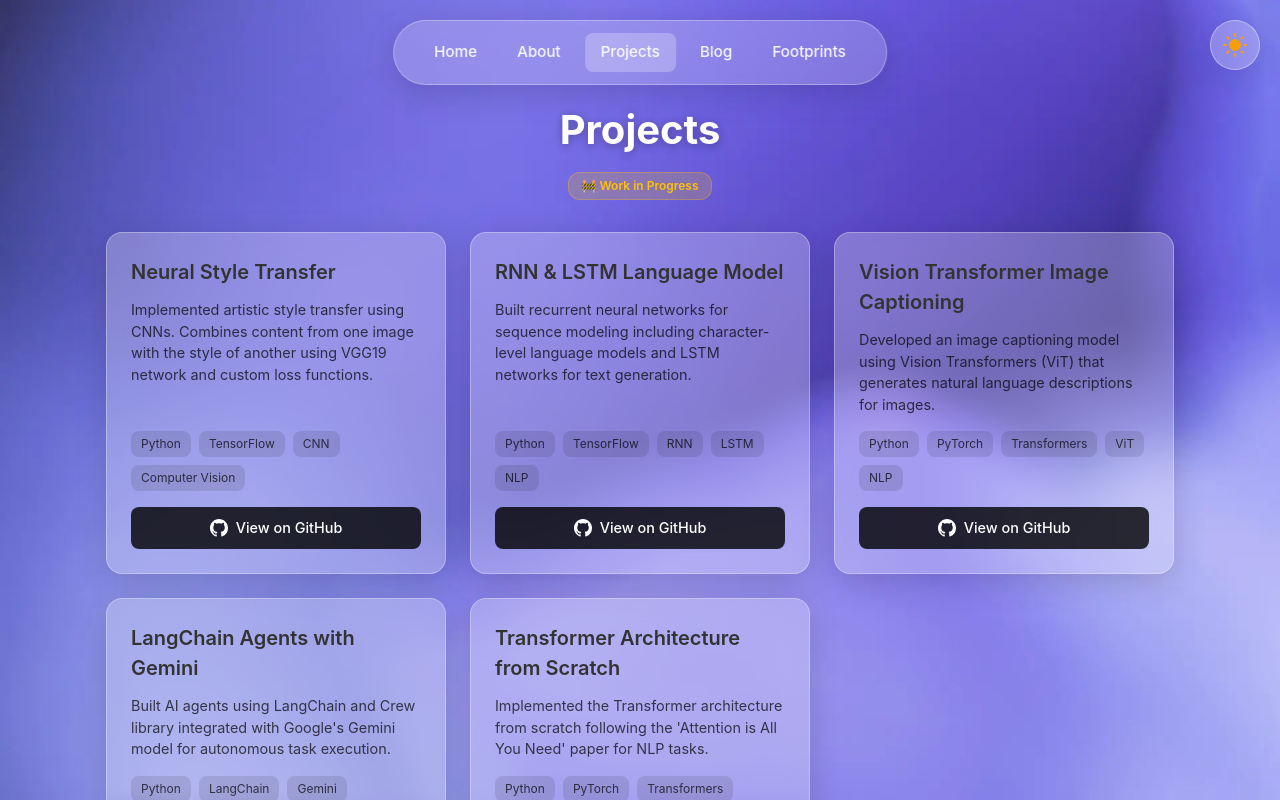
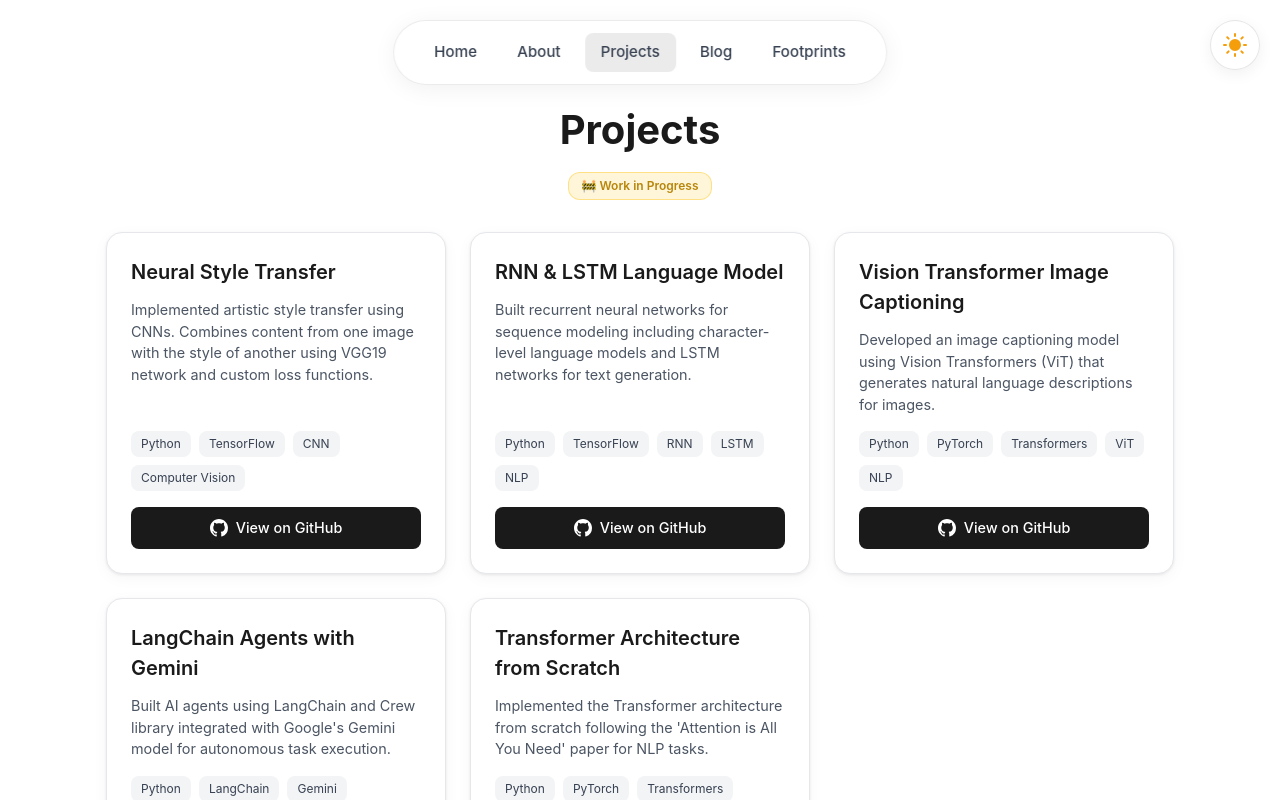
Before and after one commit to Agneypraseed/Agneypraseed.github.io, a React (Vite) app: page /#/projects in a window 1280 px wide. Shown: the top 800 px of the page. Built offline with nearby package versions, Linux system fonts and the light colour scheme.

Commit message:
Only home background set to blue

```diff
--- a/src/App.jsx
+++ b/src/App.jsx
@@ -1,4 +1,4 @@
-import { HashRouter as Router, Routes, Route } from "react-router-dom";
+import { HashRouter as Router, Routes, Route, useLocation } from "react-router-dom";
 import { useEffect, useState } from "react";
 import Navbar from "./components/Navbar";
 import DarkModeToggle from "./components/DarkModeToggle";
@@ -9,8 +9,10 @@ import FootprintsPage from "./pages/FootprintsPage";
 import AboutPage from "./pages/AboutPage";
 import NotFoundPage from "./pages/NotFoundPage";
 
-const App = () => {
+const AppContent = () => {
     const [darkMode, setDarkMode] = useState(false);
+    const location = useLocation();
+    const isHomePage = location.pathname === "/";
 
     useEffect(() => {
         const savedMode = localStorage.getItem("darkMode");
@@ -36,9 +38,9 @@ const App = () => {
     }, [darkMode]);
 
     return (
-        <Router>
-            <Navbar darkMode={darkMode} />
-            <DarkModeToggle darkMode={darkMode} toggleDarkMode={handleDarkModeToggle} />
+        <>
+            <Navbar darkMode={darkMode} isHomePage={isHomePage} />
+            <DarkModeToggle darkMode={darkMode} toggleDarkMode={handleDarkModeToggle} isHomePage={isHomePage} />
             <Routes>
                 <Route path="/" element={<HomePage darkMode={darkMode} />} />
                 <Route path="/about" element={<AboutPage darkMode={darkMode} />} />
@@ -47,6 +49,14 @@ const App = () => {
                 <Route path="/footprints" element={<FootprintsPage darkMode={darkMode} />} />
                 <Route path="*" element={<NotFoundPage darkMode={darkMode} />} />
             </Routes>
+        </>
+    );
+};
+
+const App = () => {
+    return (
+        <Router>
+            <AppContent />
         </Router>
     );
 };
--- a/src/components/DarkModeToggle.jsx
+++ b/src/components/DarkModeToggle.jsx
@@ -1,6 +1,9 @@
 import React from "react";
 
-const DarkModeToggle = ({ darkMode, toggleDarkMode }) => {
+const DarkModeToggle = ({ darkMode, toggleDarkMode, isHomePage }) => {
+    // On non-home pages in light mode: adapted for white bg
+    const useWhiteBg = !darkMode && !isHomePage;
+
     return (
         <div className="header-controls" style={{ position: "fixed", top: 20, right: 20, zIndex: 100 }}>
             <button
@@ -10,12 +13,16 @@ const DarkModeToggle = ({ darkMode, toggleDarkMode }) => {
                 style={{
                     background: darkMode
                         ? "rgba(30, 30, 30, 0.6)"
-                        : "rgba(255, 255, 255, 0.25)",
+                        : useWhiteBg
+                            ? "rgba(255, 255, 255, 0.9)"
+                            : "rgba(255, 255, 255, 0.25)",
                     backdropFilter: "blur(10px)",
                     WebkitBackdropFilter: "blur(10px)",
                     border: darkMode
                         ? "1px solid rgba(255, 255, 255, 0.1)"
-                        : "1px solid rgba(255, 255, 255, 0.4)",
+                        : useWhiteBg
+                            ? "1px solid rgba(0, 0, 0, 0.1)"
+                            : "1px solid rgba(255, 255, 255, 0.4)",
                     borderRadius: "50%",
                     width: "50px",
                     height: "50px",
@@ -26,7 +33,9 @@ const DarkModeToggle = ({ darkMode, toggleDarkMode }) => {
                     transition: "all 0.4s ease",
                     boxShadow: darkMode
                         ? "0 8px 32px rgba(0, 0, 0, 0.3)"
-                        : "0 8px 32px rgba(0, 0, 0, 0.1)",
+                        : useWhiteBg
+                            ? "0 4px 16px rgba(0, 0, 0, 0.06)"
+                            : "0 8px 32px rgba(0, 0, 0, 0.1)",
                     transform: darkMode ? "rotate(360deg)" : "rotate(0deg)",
                 }}
                 onMouseEnter={(e) => {
@@ -39,7 +48,9 @@ const DarkModeToggle = ({ darkMode, toggleDarkMode }) => {
                     e.currentTarget.style.transform = darkMode ? "rotate(360deg) scale(1)" : "rotate(0deg) scale(1)";
                     e.currentTarget.style.boxShadow = darkMode
                         ? "0 8px 32px rgba(0, 0, 0, 0.3)"
-                        : "0 8px 32px rgba(0, 0, 0, 0.1)";
+                        : useWhiteBg
+                            ? "0 4px 16px rgba(0, 0, 0, 0.06)"
+                            : "0 8px 32px rgba(0, 0, 0, 0.1)";
                 }}
             >
                 {darkMode ? (
--- a/src/components/Footer.jsx
+++ b/src/components/Footer.jsx
@@ -1,12 +1,15 @@
-const Footer = ({ darkMode }) => {
+const Footer = ({ darkMode, isHomePage }) => {
     const currentYear = new Date().getFullYear();
+
+    // On home page or dark mode: light text; on other pages in light mode: dark text
+    const useWhiteBg = !darkMode && !isHomePage;
 
     return (
         <footer style={{
             textAlign: "center",
             padding: "1.5rem",
             backgroundColor: "transparent",
-            color: darkMode ? "rgba(255, 255, 255, 0.6)" : "rgba(255, 255, 255, 0.9)",
+            color: useWhiteBg ? "rgba(0, 0, 0, 0.45)" : darkMode ? "rgba(255, 255, 255, 0.6)" : "rgba(255, 255, 255, 0.9)",
             fontSize: "0.9rem",
             transition: "all 0.3s ease",
         }}>
--- a/src/components/Navbar.jsx
+++ b/src/components/Navbar.jsx
@@ -1,8 +1,12 @@
 import { NavLink } from "react-router-dom";
 
-const Navbar = ({ darkMode }) => {
+const Navbar = ({ darkMode, isHomePage }) => {
+    // On home page or dark mode: white text on blue/dark bg
+    // On other pages in light mode: dark text on white bg
+    const useWhiteBg = !darkMode && !isHomePage;
+
     const linkStyle = {
-        color: darkMode ? "rgba(255, 255, 255, 0.9)" : "rgba(255, 255, 255, 0.95)",
+        color: useWhiteBg ? "#374151" : "rgba(255, 255, 255, 0.95)",
         textDecoration: "none",
         padding: "0.5rem 1rem",
         borderRadius: "8px",
@@ -14,8 +18,18 @@ const Navbar = ({ darkMode }) => {
 
     const activeLinkStyle = {
         ...linkStyle,
-        background: darkMode ? "rgba(255, 255, 255, 0.15)" : "rgba(255, 255, 255, 0.25)",
+        background: useWhiteBg
+            ? "rgba(0, 0, 0, 0.08)"
+            : darkMode
+                ? "rgba(255, 255, 255, 0.15)"
+                : "rgba(255, 255, 255, 0.25)",
     };
+
+    const hoverBg = useWhiteBg
+        ? "rgba(0, 0, 0, 0.05)"
+        : darkMode
+            ? "rgba(255, 255, 255, 0.1)"
+            : "rgba(255, 255, 255, 0.15)";
 
     return (
         <nav style={{
@@ -27,19 +41,30 @@ const Navbar = ({ darkMode }) => {
             display: "flex",
             gap: "0.5rem",
             padding: "0.75rem 1.5rem",
-            background: darkMode ? "rgba(30, 30, 30, 0.7)" : "rgba(255, 255, 255, 0.2)",
+            background: useWhiteBg
+                ? "rgba(255, 255, 255, 0.85)"
+                : darkMode
+                    ? "rgba(30, 30, 30, 0.7)"
+                    : "rgba(255, 255, 255, 0.2)",
             backdropFilter: "blur(12px)",
             WebkitBackdropFilter: "blur(12px)",
             borderRadius: "50px",
-            border: darkMode ? "1px solid rgba(255, 255, 255, 0.1)" : "1px solid rgba(255, 255, 255, 0.3)",
-            boxShadow: "0 8px 32px rgba(0, 0, 0, 0.15)",
+            border: useWhiteBg
+                ? "1px solid rgba(0, 0, 0, 0.08)"
+                : darkMode
+                    ? "1px solid rgba(255, 255, 255, 0.1)"
+                    : "1px solid rgba(255, 255, 255, 0.3)",
+            boxShadow: useWhiteBg
+                ? "0 4px 24px rgba(0, 0, 0, 0.06)"
+                : "0 8px 32px rgba(0, 0, 0, 0.15)",
+            transition: "all 0.3s ease",
         }}>
             <NavLink
                 to="/"
                 style={({ isActive }) => isActive ? activeLinkStyle : linkStyle}
                 onMouseEnter={(e) => {
                     if (!e.currentTarget.classList.contains('active')) {
-                        e.currentTarget.style.background = darkMode ? "rgba(255, 255, 255, 0.1)" : "rgba(255, 255, 255, 0.15)";
+                        e.currentTarget.style.background = hoverBg;
                     }
                 }}
                 onMouseLeave={(e) => {
@@ -55,7 +80,7 @@ const Navbar = ({ darkMode }) => {
                 style={({ isActive }) => isActive ? activeLinkStyle : linkStyle}
                 onMouseEnter={(e) => {
                     if (!e.currentTarget.classList.contains('active')) {
-                        e.currentTarget.style.background = darkMode ? "rgba(255, 255, 255, 0.1)" : "rgba(255, 255, 255, 0.15)";
+                        e.currentTarget.style.background = hoverBg;
                     }
                 }}
                 onMouseLeave={(e) => {
@@ -71,7 +96,7 @@ const Navbar = ({ darkMode }) => {
                 style={({ isActive }) => isActive ? activeLinkStyle : linkStyle}
                 onMouseEnter={(e) => {
                     if (!e.currentTarget.classList.contains('active')) {
-                        e.currentTarget.style.background = darkMode ? "rgba(255, 255, 255, 0.1)" : "rgba(255, 255, 255, 0.15)";
+                        e.currentTarget.style.background = hoverBg;
                     }
                 }}
                 onMouseLeave={(e) => {
@@ -87,7 +112,7 @@ const Navbar = ({ darkMode }) => {
                 style={({ isActive }) => isActive ? activeLinkStyle : linkStyle}
                 onMouseEnter={(e) => {
                     if (!e.currentTarget.classList.contains('active')) {
-                        e.currentTarget.style.background = darkMode ? "rgba(255, 255, 255, 0.1)" : "rgba(255, 255, 255, 0.15)";
+                        e.currentTarget.style.background = hoverBg;
                     }
                 }}
                 onMouseLeave={(e) => {
@@ -103,7 +128,7 @@ const Navbar = ({ darkMode }) => {
                 style={({ isActive }) => isActive ? activeLinkStyle : linkStyle}
                 onMouseEnter={(e) => {
                     if (!e.currentTarget.classList.contains('active')) {
-                        e.currentTarget.style.background = darkMode ? "rgba(255, 255, 255, 0.1)" : "rgba(255, 255, 255, 0.15)";
+                        e.currentTarget.style.background = hoverBg;
                     }
                 }}
                 onMouseLeave={(e) => {
--- a/src/pages/HomePage.jsx
+++ b/src/pages/HomePage.jsx
@@ -90,7 +90,7 @@ const HomePage = ({ darkMode }) => {
                 }}
             >
                 <Skills darkMode={darkMode} />
-                <Footer darkMode={darkMode} />
+                <Footer darkMode={darkMode} isHomePage={true} />
             </div>
         </>
     );
--- a/src/pages/ProjectsPage.jsx
+++ b/src/pages/ProjectsPage.jsx
@@ -1,4 +1,3 @@
-import blue_bg from "../assets/blue_bg.png";
 import Footer from "../components/Footer";
 
 // Project data
@@ -50,35 +49,31 @@ const ProjectsPage = ({ darkMode }) => {
                 display: "flex",
                 flexDirection: "column",
                 alignItems: "center",
-                backgroundColor: darkMode ? "#1a1a1a" : "transparent",
-                backgroundImage: darkMode ? "none" : `url(${blue_bg})`,
-                backgroundSize: "cover",
-                backgroundPosition: "center",
-                backgroundAttachment: "fixed",
+                backgroundColor: darkMode ? "#1a1a1a" : "#ffffff",
                 padding: "100px 20px 20px",
                 cursor: `url(${catCursor}) 16 16, auto`,
+                transition: "background-color 0.3s ease",
             }}
         >
             {/* Title */}
             <h1 style={{
-                color: "#ffffff",
+                color: darkMode ? "#ffffff" : "#1a1a1a",
                 textAlign: "center",
                 marginBottom: "0.75rem",
                 fontSize: "2.5rem",
-                textShadow: "0 2px 10px rgba(0,0,0,0.3)",
             }}>
                 Projects
             </h1>
             <span style={{
                 display: "inline-block",
-                background: "rgba(255, 193, 7, 0.2)",
-                color: "#ffc107",
+                background: darkMode ? "rgba(255, 193, 7, 0.2)" : "rgba(255, 193, 7, 0.15)",
+                color: darkMode ? "#ffc107" : "#b8860b",
                 fontSize: "0.75rem",
                 fontWeight: "600",
                 padding: "4px 12px",
                 borderRadius: "12px",
                 marginBottom: "2rem",
-                border: "1px solid rgba(255, 193, 7, 0.3)",
+                border: darkMode ? "1px solid rgba(255, 193, 7, 0.3)" : "1px solid rgba(255, 193, 7, 0.4)",
             }}>
                 🚧 Work in Progress
             </span>
@@ -97,12 +92,12 @@ const ProjectsPage = ({ darkMode }) => {
                     <div
                         key={project.id}
                         style={{
-                            background: darkMode ? "rgba(30, 30, 30, 0.7)" : "rgba(255, 255, 255, 0.25)",
-                            backdropFilter: "blur(12px)",
-                            WebkitBackdropFilter: "blur(12px)",
+                            background: darkMode ? "rgba(30, 30, 30, 0.7)" : "#ffffff",
+                            backdropFilter: darkMode ? "blur(12px)" : "none",
+                            WebkitBackdropFilter: darkMode ? "blur(12px)" : "none",
                             borderRadius: "16px",
-                            border: darkMode ? "1px solid rgba(255, 255, 255, 0.1)" : "1px solid rgba(255, 255, 255, 0.3)",
-                            boxShadow: "0 8px 32px rgba(0, 0, 0, 0.15)",
+                            border: darkMode ? "1px solid rgba(255, 255, 255, 0.1)" : "1px solid #e5e7eb",
+                            boxShadow: darkMode ? "0 8px 32px rgba(0, 0, 0, 0.15)" : "0 1px 3px rgba(0, 0, 0, 0.08), 0 4px 16px rgba(0, 0, 0, 0.04)",
                             padding: "1.5rem",
                             display: "flex",
                             flexDirection: "column",
@@ -110,16 +105,20 @@ const ProjectsPage = ({ darkMode }) => {
                         }}
                         onMouseEnter={(e) => {
                             e.currentTarget.style.transform = "translateY(-4px)";
-                            e.currentTarget.style.boxShadow = "0 12px 40px rgba(0, 0, 0, 0.25)";
+                            e.currentTarget.style.boxShadow = darkMode
+                                ? "0 12px 40px rgba(0, 0, 0, 0.25)"
+                                : "0 4px 12px rgba(0, 0, 0, 0.1), 0 8px 32px rgba(0, 0, 0, 0.06)";
                         }}
                         onMouseLeave={(e) => {
                             e.currentTarget.style.transform = "translateY(0)";
-                            e.currentTarget.style.boxShadow = "0 8px 32px rgba(0, 0, 0, 0.15)";
+                            e.currentTarget.style.boxShadow = darkMode
+                                ? "0 8px 32px rgba(0, 0, 0, 0.15)"
+                                : "0 1px 3px rgba(0, 0, 0, 0.08), 0 4px 16px rgba(0, 0, 0, 0.04)";
                         }}
                     >
                         {/* Title */}
                         <h3 style={{
-                            color: darkMode ? "#ffffff" : "#333",
+                            color: darkMode ? "#ffffff" : "#1a1a1a",
                             margin: "0 0 0.75rem 0",
                             fontSize: "1.25rem",
                             fontWeight: "600",
@@ -131,7 +130,7 @@ const ProjectsPage = ({ darkMode }) => {
                         {project.course && (
                             <span style={{
                                 display: "inline-block",
-                                background: darkMode ? "rgba(139, 92, 246, 0.3)" : "rgba(139, 92, 246, 0.2)",
+                                background: darkMode ? "rgba(139, 92, 246, 0.3)" : "rgba(139, 92, 246, 0.1)",
                                 color: darkMode ? "#c4b5fd" : "#7c3aed",
                                 fontSize: "0.7rem",
                                 padding: "4px 10px",
@@ -145,7 +144,7 @@ const ProjectsPage = ({ darkMode }) => {
 
                         {/* Description */}
                         <p style={{
-                            color: darkMode ? "rgba(255, 255, 255, 0.7)" : "rgba(0, 0, 0, 0.7)",
+                            color: darkMode ? "rgba(255, 255, 255, 0.7)" : "#4b5563",
                             fontSize: "0.9rem",
                             lineHeight: "1.5",
                             margin: "0 0 1rem 0",
@@ -165,8 +164,8 @@ const ProjectsPage = ({ darkMode }) => {
                                 <span
                                     key={idx}
                                     style={{
-                                        background: darkMode ? "rgba(255, 255, 255, 0.1)" : "rgba(0, 0, 0, 0.1)",
-                                        color: darkMode ? "rgba(255, 255, 255, 0.8)" : "rgba(0, 0, 0, 0.7)",
+                                        background: darkMode ? "rgba(255, 255, 255, 0.1)" : "#f3f4f6",
+                                        color: darkMode ? "rgba(255, 255, 255, 0.8)" : "#374151",
                                         fontSize: "0.75rem",
                                         padding: "4px 10px",
                                         borderRadius: "8px",
@@ -187,8 +186,8 @@ const ProjectsPage = ({ darkMode }) => {
                                 alignItems: "center",
                                 justifyContent: "center",
                                 gap: "0.5rem",
-                                background: darkMode ? "rgba(255, 255, 255, 0.1)" : "rgba(0, 0, 0, 0.8)",
-                                color: darkMode ? "#ffffff" : "#ffffff",
+                                background: darkMode ? "rgba(255, 255, 255, 0.1)" : "#1a1a1a",
+                                color: "#ffffff",
                                 textDecoration: "none",
                                 padding: "10px 20px",
                                 borderRadius: "8px",
@@ -197,10 +196,10 @@ const ProjectsPage = ({ darkMode }) => {
                                 transition: "background 0.2s ease",
                             }}
                             onMouseEnter={(e) => {
-                                e.currentTarget.style.background = darkMode ? "rgba(255, 255, 255, 0.2)" : "rgba(0, 0, 0, 0.9)";
+                                e.currentTarget.style.background = darkMode ? "rgba(255, 255, 255, 0.2)" : "#333";
                             }}
                             onMouseLeave={(e) => {
-                                e.currentTarget.style.background = darkMode ? "rgba(255, 255, 255, 0.1)" : "rgba(0, 0, 0, 0.8)";
+                                e.currentTarget.style.background = darkMode ? "rgba(255, 255, 255, 0.1)" : "#1a1a1a";
                             }}
                         >
                             <svg height="18" width="18" viewBox="0 0 16 16" fill="currentColor">
@@ -213,7 +212,7 @@ const ProjectsPage = ({ darkMode }) => {
             </div>
 
             <div style={{ marginTop: "auto", paddingTop: "2rem" }}>
-                <Footer darkMode={darkMode} />
+                <Footer darkMode={darkMode} isHomePage={false} />
             </div>
         </div>
     );
```
Also changed, not shown: src/pages/AboutPage.jsx (+35 -40 lines), src/pages/BlogPage.jsx (+11 -15 lines), src/pages/FootprintsPage.jsx (+10 -14 lines), src/pages/NotFoundPage.jsx (+6 -10 lines).
